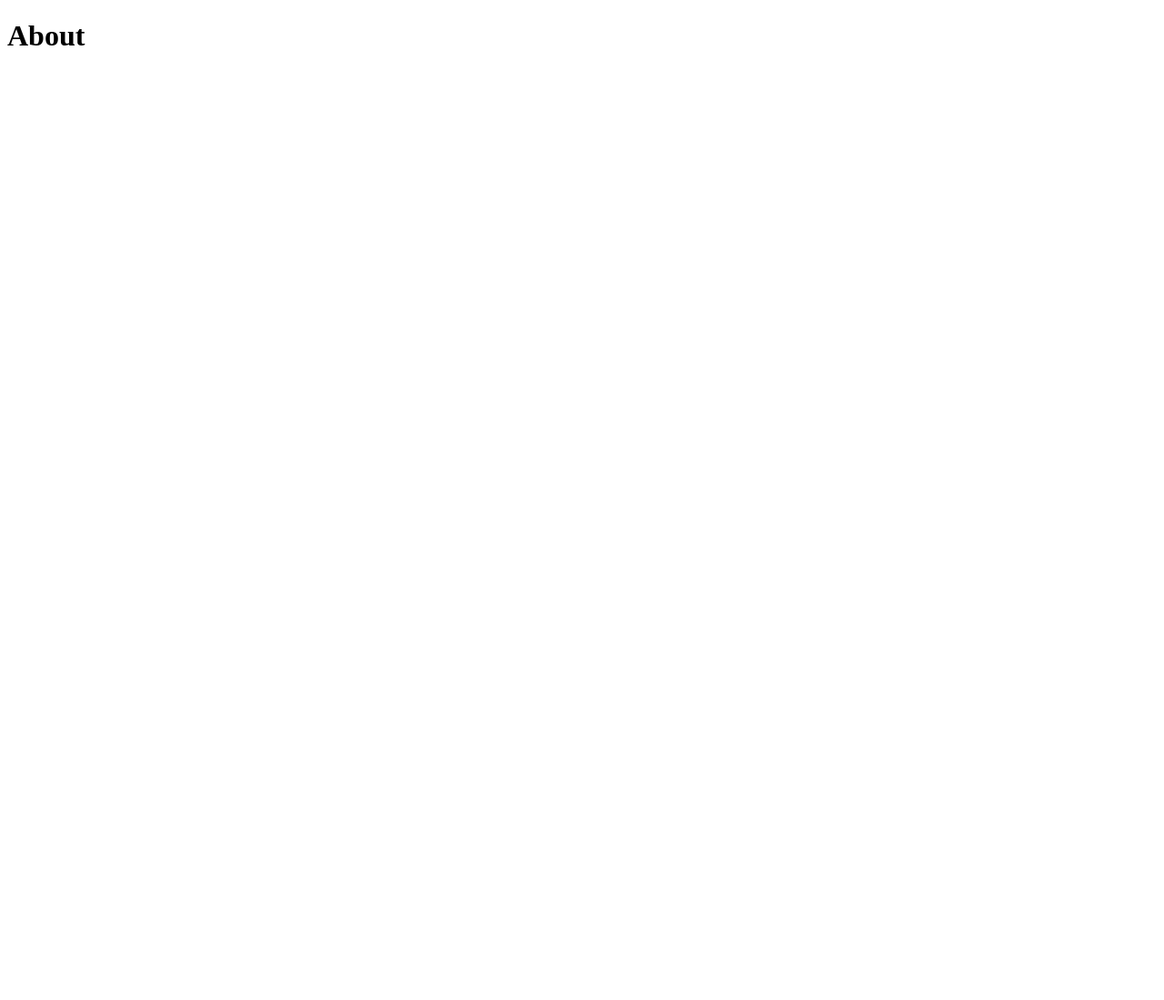
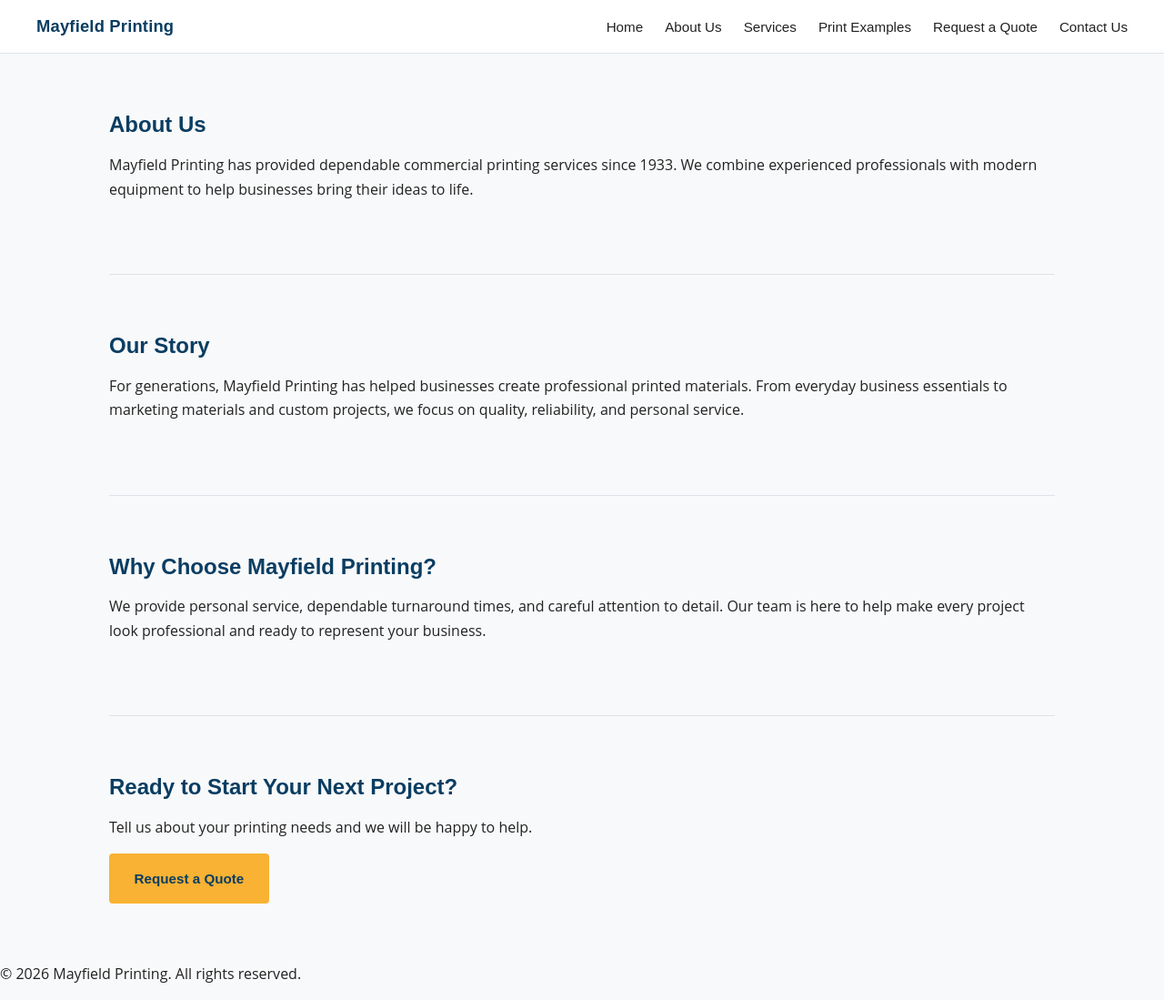
Before and after one commit to CadeR69/Programmer-2026, a plain HTML site: page mayfield-printing/pages/about.html in a window 1280 px wide. Shown: the whole page at 91% size. Before the commit the page ends 800 px from the top, so only its background shows below. Drawn offline with Linux system fonts and the light colour scheme.

Commit message:
Build out About Us page with full site styling

```diff
--- a/mayfield-printing/pages/about.html
+++ b/mayfield-printing/pages/about.html
@@ -1 +1,76 @@
-<!DOCTYPE html><html><body><h1>About</h1></body></html>
+<!DOCTYPE html>
+<html lang="en">
+<head>
+    <meta charset="UTF-8">
+    <meta name="viewport" content="width=device-width, initial-scale=1">
+    <title>About Us | Mayfield Printing</title>
+
+    <link rel="stylesheet" href="../css/variables.css">
+    <link rel="stylesheet" href="../css/style.css">
+    <link rel="stylesheet" href="../css/layout.css">
+    <link rel="stylesheet" href="../css/navigation.css">
+    <link rel="stylesheet" href="../css/buttons.css">
+    <link rel="stylesheet" href="../css/cards.css">
+    <link rel="stylesheet" href="../css/utilities.css">
+    <link rel="stylesheet" href="../css/animations.css">
+    <link rel="stylesheet" href="../css/forms.css">
+    <link rel="stylesheet" href="../css/responsive.css">
+</head>
+
+<body>
+    <header>
+        <h1>Mayfield Printing</h1>
+
+        <nav>
+            <ul>
+                <li><a href="../index.html">Home</a></li>
+                <li><a href="about.html">About Us</a></li>
+                <li><a href="services.html">Services</a></li>
+                <li><a href="gallery.html">Print Examples</a></li>
+                <li><a href="quote.html">Request a Quote</a></li>
+                <li><a href="contact.html">Contact Us</a></li>
+            </ul>
+        </nav>
+    </header>
+
+    <main>
+        <section>
+            <h2>About Us</h2>
+
+            <p>
+                Mayfield Printing has provided dependable commercial printing services since 1933. We combine experienced professionals with modern equipment to help businesses bring their ideas to life.
+            </p>
+        </section>
+
+        <section>
+            <h2>Our Story</h2>
+
+            <p>
+                For generations, Mayfield Printing has helped businesses create professional printed materials. From everyday business essentials to marketing materials and custom projects, we focus on quality, reliability, and personal service.
+            </p>
+        </section>
+
+        <section>
+            <h2>Why Choose Mayfield Printing?</h2>
+
+            <p>
+                We provide personal service, dependable turnaround times, and careful attention to detail. Our team is here to help make every project look professional and ready to represent your business.
+            </p>
+        </section>
+
+        <section>
+            <h2>Ready to Start Your Next Project?</h2>
+
+            <p>
+                Tell us about your printing needs and we will be happy to help.
+            </p>
+
+            <a href="quote.html" class="btn btn-primary">Request a Quote</a>
+        </section>
+    </main>
+
+    <footer>
+        <p>&copy; 2026 Mayfield Printing. All rights reserved.</p>
+    </footer>
+</body>
+</html>
```
